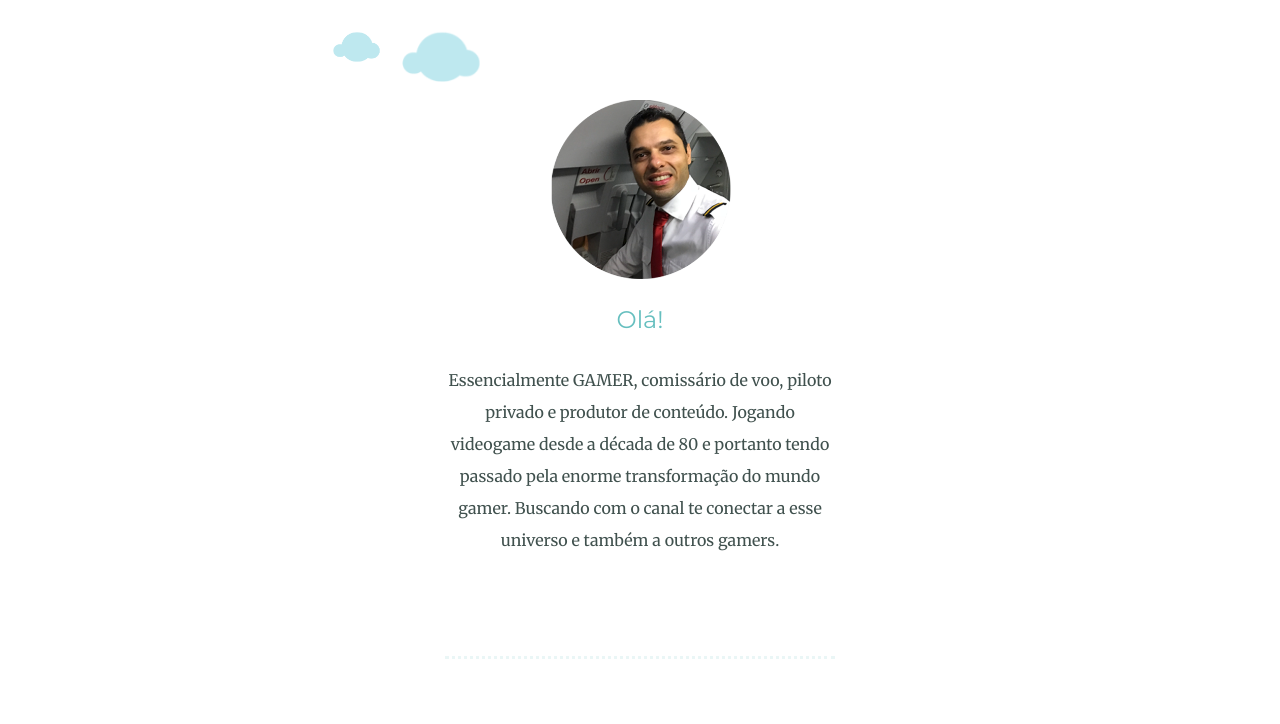
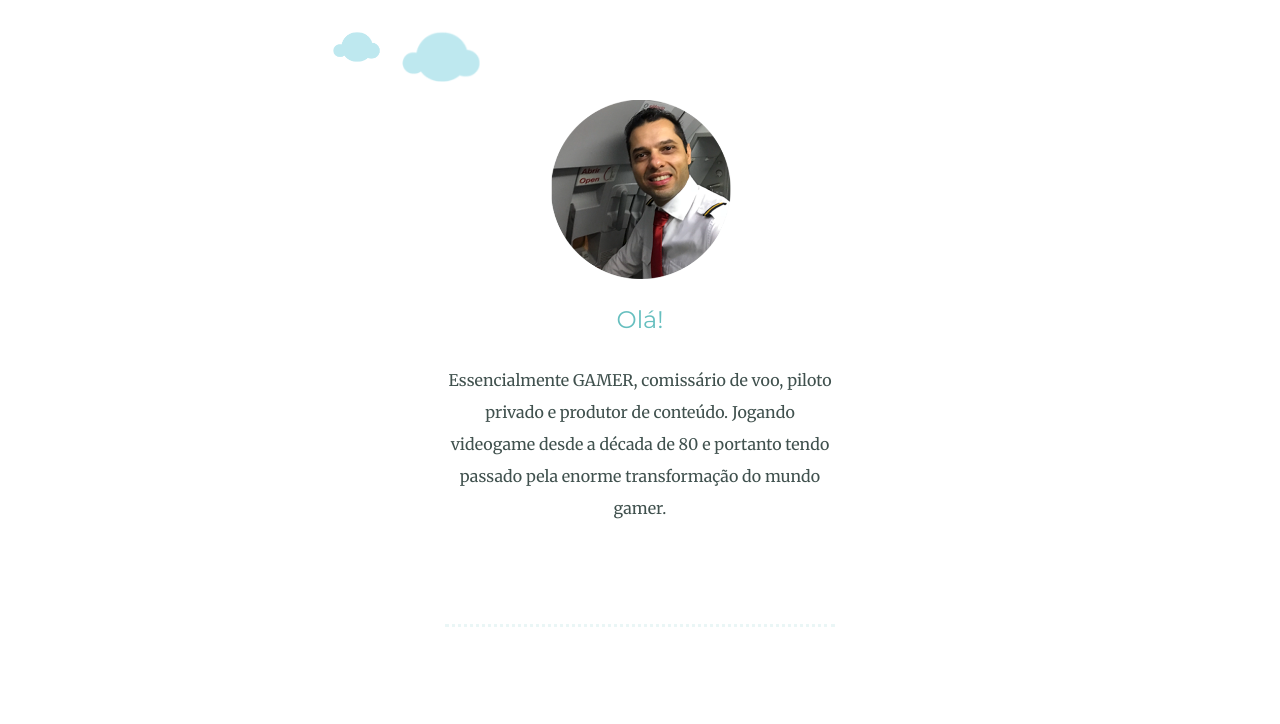
Before and after one commit to cvqueiroz/cv, a plain HTML site: page index.html in a window 1280 px wide. Shown: the part 317-1041 px from the top of the page. Drawn offline with Linux system fonts and the light colour scheme.

Commit message:
Update index.html

```diff
--- a/index.html
+++ b/index.html
@@ -25,7 +25,7 @@
       <h2>Olá!</h2>
       <p class="intro">Essencialmente GAMER, comissário de voo, piloto privado e produtor de conteúdo.
       Jogando videogame desde a década de 80 e portanto tendo passado pela enorme transformação do mundo gamer.
-      Buscando com o canal te conectar a esse universo e também a outros gamers.</p>
+      </p>
     </div>
     <hr>
     <div class="skills">
```
